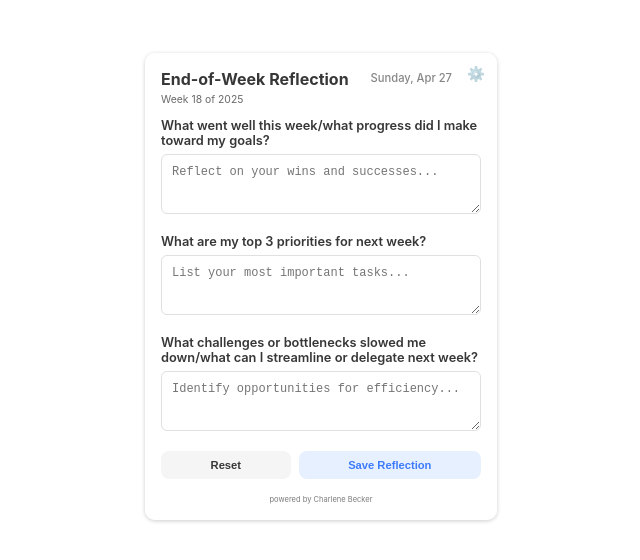
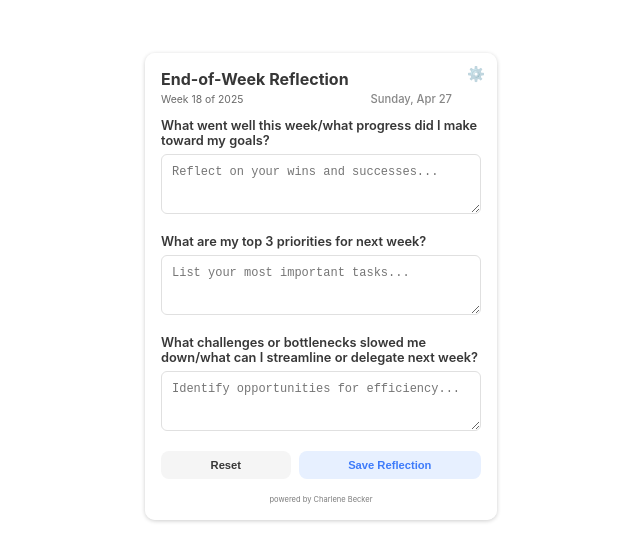
Before and after one commit to charlenebecker/notion-widgets, a plain HTML site: page weekly-reflection-widget.html in a window 1280 px wide. Shown: the part 114-674 px from the top of the page, without its empty margins (319-959 px from the left). Drawn offline with Linux system fonts and the light colour scheme.

Commit message:
Update weekly-reflection-widget.html

```diff
--- a/weekly-reflection-widget.html
+++ b/weekly-reflection-widget.html
@@ -45,7 +45,7 @@
             font-weight: 500;
             opacity: 0.6;
             position: absolute;
-            top: 18px;
+            top: 39px;
             right: 45px;
         }
 
```
